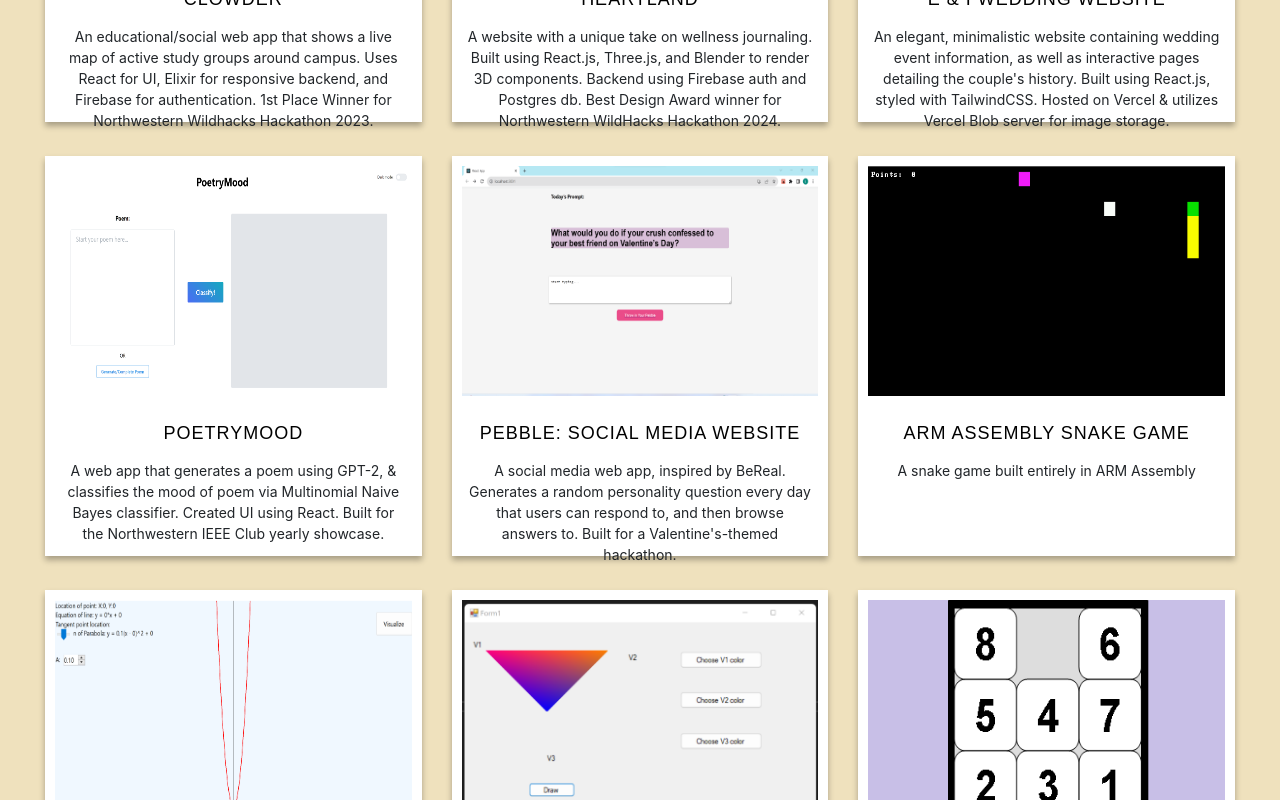
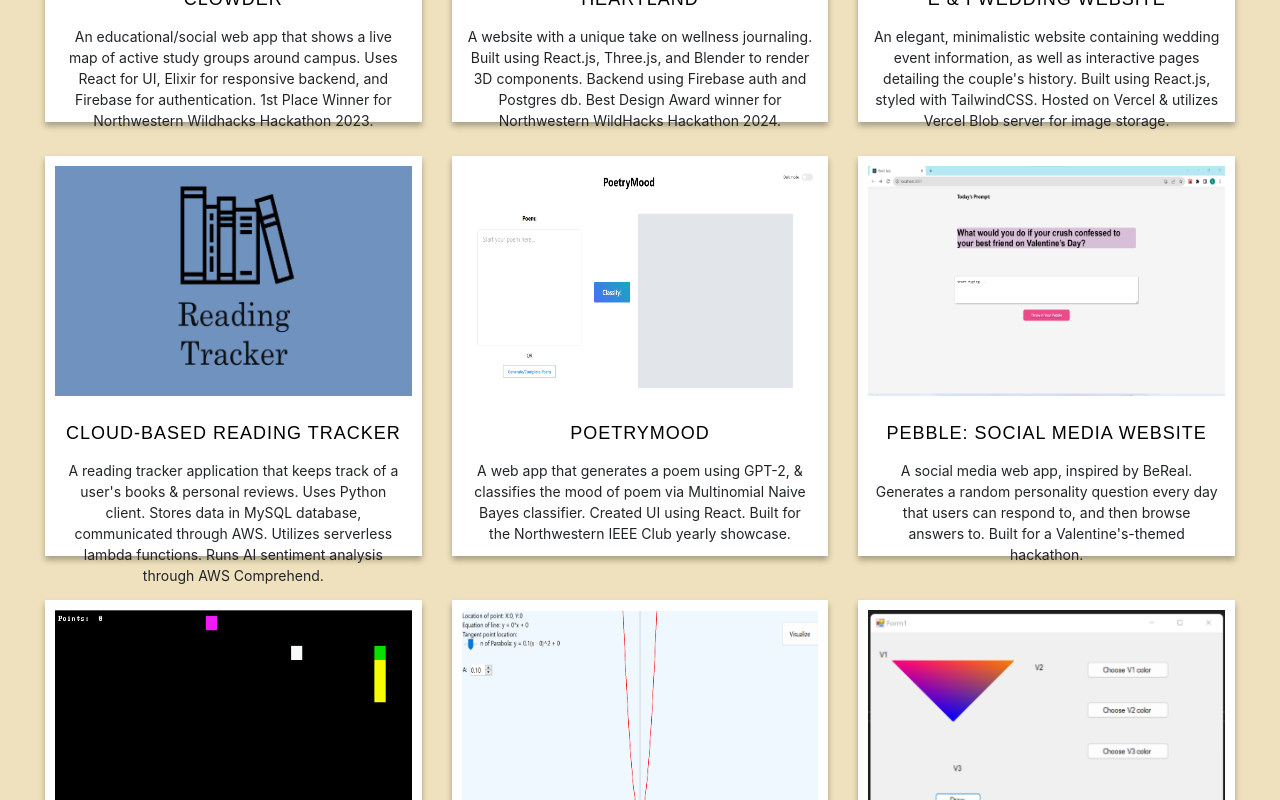
Before and after one commit to ElysiaLopez/elysialopez.github.io, a React (Create React App) app: page / in a window 1280 px wide. Shown: the part 1680-2480 px from the top of the page. Built offline with nearby package versions, Linux system fonts and the light colour scheme; some icons are missing.

Commit message:
Added reading tracker project

```diff
--- a/public/res.json
+++ b/public/res.json
@@ -95,6 +95,30 @@
           {
             "class": "devicon-vercel-original",
             "name": "Vercel"
+          }
+        ]
+      },
+      {
+        "title": "Cloud-based Reading Tracker",
+        "start-date": "2024",
+        "description": "A reading tracker application that keeps track of a user's books & personal reviews. Uses Python client. Stores data in MySQL database, communicated through AWS. Utilizes serverless lambda functions. Runs AI sentiment analysis through AWS Comprehend.",
+        "images": [
+          "images/portfolio/reading-tracker/reading_tracker_icon.png",
+          "images/portfolio/reading-tracker/sentiment_analysis.png"
+        ],
+        "url": "https://github.com/ElysiaLopez/reading-tracker",
+        "technologies": [
+          {
+            "class": "devicon-python-plain",
+            "name": "Python"
+          },
+          {
+            "class": "devicon-amazonwebservices-plain-wordmark",
+            "name": "AWS"
+          },
+          {
+            "class": "devicon-mysql-original",
+            "name": "MySQL"
           }
         ]
       },
--- a/src/components/About.js
+++ b/src/components/About.js
@@ -75,7 +75,7 @@ class About extends Component {
                     <br/>
                     <div >
                       <a href="https://drive.google.com/file/d/13VWMZrCzAa4prRJeAR_YGyvf1N2kVOSY/view?usp=sharing" target="_blank">
-                        <button className="resume-button">View resumé</button>
+                        <button className="resume-button">View résumé</button>
                       </a>
                     </div>
                   </div>
```
Also changed, not shown: public/images/portfolio/reading-tracker/reading_tracker_icon.png (added), public/images/portfolio/reading-tracker/sentiment_analysis.png (added).
